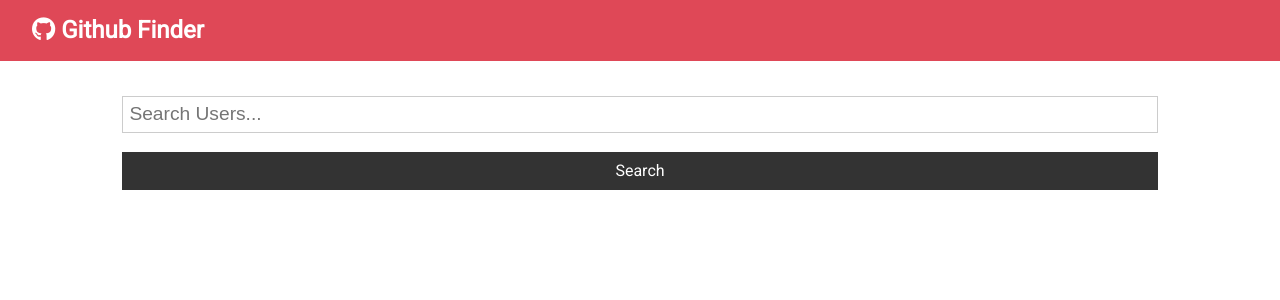
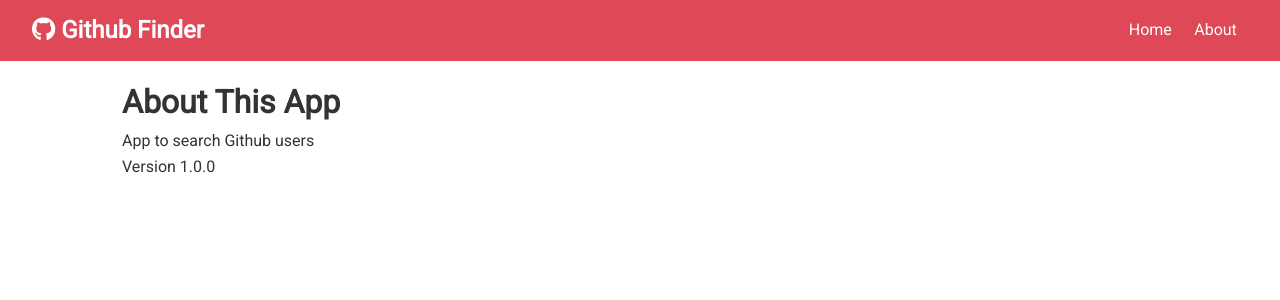
Before and after one commit to marcdwest32/github-finder, a React (Create React App) app: page /about in a window 1280 px wide. Shown: the top 300 px of the page. Built offline with nearby package versions, Linux system fonts and the light colour scheme; the HTML template or start-up script is replaced by a standard one.

Commit message:
add About page and About and Home links

```diff
--- a/src/App.js
+++ b/src/App.js
@@ -1,8 +1,10 @@
-import React, { Component } from 'react';
+import React, { Component, Fragment } from 'react';
+import { BrowserRouter as Router, Switch, Route } from 'react-router-dom';
 import Navbar from './components/layout/Navbar';
 import Alert from './components/layout/Alert';
 import Users from './components/users/Users';
 import Search from './components/users/Search';
+import About from './components/pages/About';
 import axios from 'axios';
 import './App.css';
 
@@ -70,10 +72,17 @@
 	render() {
 		const { users, loading } = this.state;
 		return (
+			<Router>
 				<div className='App'>
 					<Navbar />
 					<div className='container'>
 						<Alert alert={this.state.alert} />
+						<Switch>
+							<Route
+								exact
+								path='/'
+								render={props => (
+									<Fragment>
 										<Search
 											searchUsers={this.searchUsers}
 											clearUsers={this.clearUsers}
@@ -81,8 +90,14 @@
 											setAlert={this.setAlert}
 										/>
 										<Users loading={loading} users={users} />
+									</Fragment>
+								)}
+							/>
+              <Route exact path='/about' component={About} />
+						</Switch>
 					</div>
 				</div>
+			</Router>
 		);
 	}
 }
--- a/src/components/layout/Navbar.js
+++ b/src/components/layout/Navbar.js
@@ -1,5 +1,6 @@
 import React from 'react'
 import PropTypes from 'prop-types'
+import { Link } from 'react-router-dom';
 
 
 const Navbar = ({ icon, title }) => {
@@ -8,6 +9,14 @@
       <h1>
         <i className={icon} /> {title}
       </h1>
+      <ul>
+        <li>
+          <Link to='/'>Home</Link>
+        </li>
+        <li>
+          <Link to='/about'>About</Link>
+        </li>
+      </ul>
     </nav>
   );
 
--- /dev/null
+++ b/src/components/pages/About.js
@@ -0,0 +1,13 @@
+import React, { Fragment } from 'react'
+
+const About = () => {
+  return (
+    <Fragment>
+      <h1>About This App</h1>
+      <p>App to search Github users</p>
+      <p>Version 1.0.0</p>
+    </Fragment>
+  )
+}
+
+export default About
```
Lines whose indentation alone changed are shown as unchanged.
